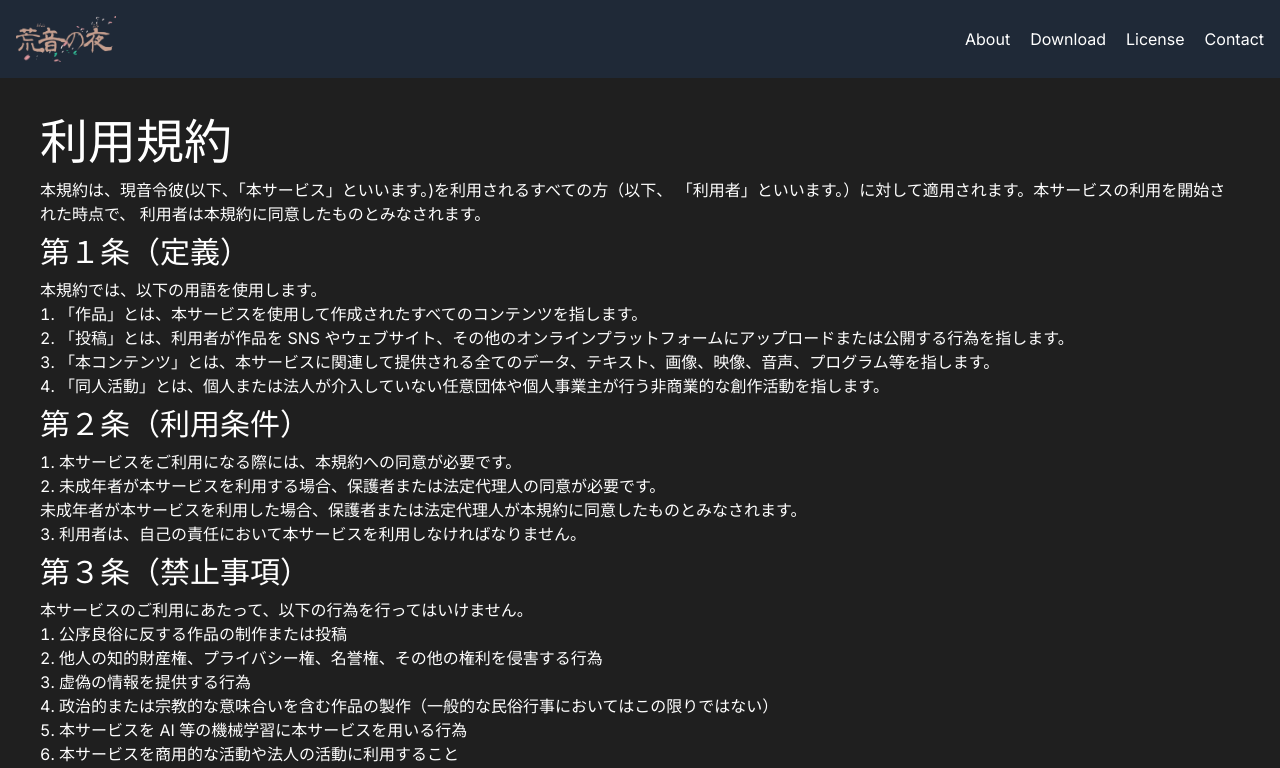
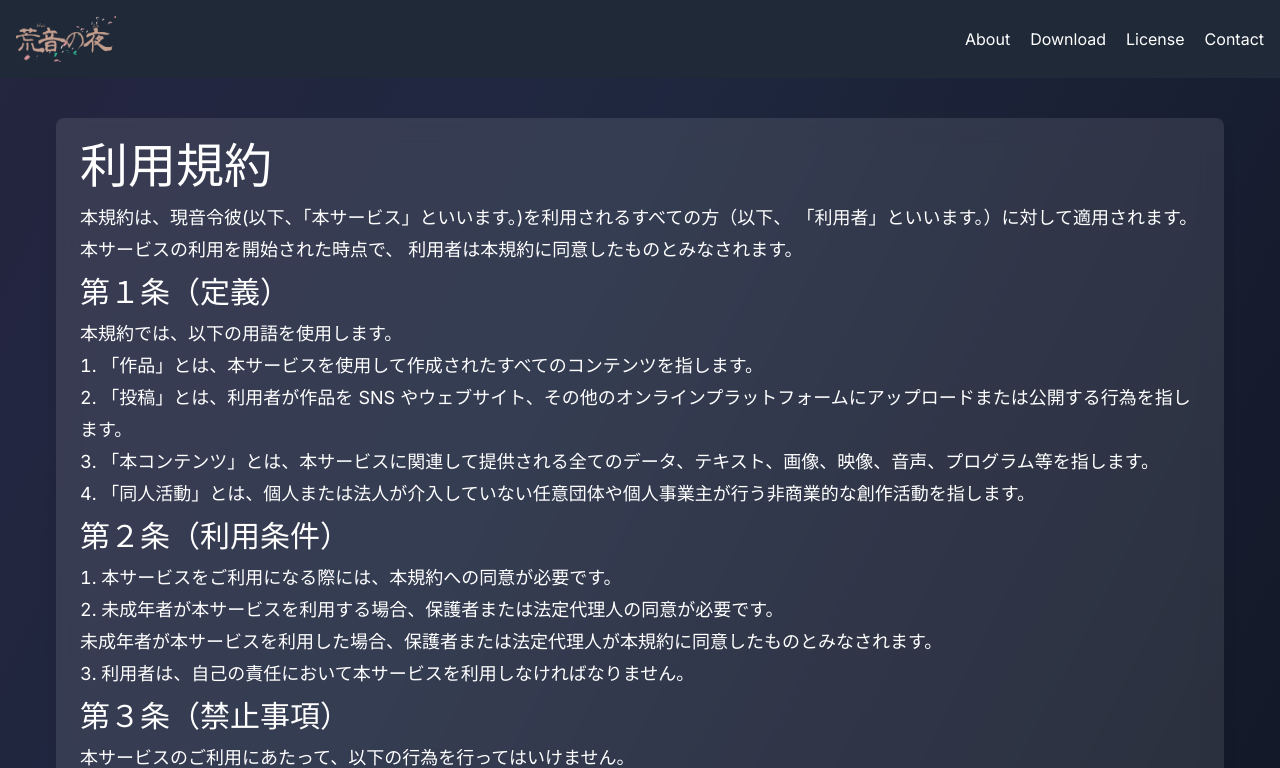
Before and after one commit to UniPro-tech/ramura-arane-site, a Next.js app: page /license in a window 1280 px wide. Shown: the top 768 px of the page. Built offline with nearby package versions, Linux system fonts and the light colour scheme.

Commit message:
:lipstick: 他のページとの統一

```diff
--- a/src/app/license/page.tsx
+++ b/src/app/license/page.tsx
@@ -25,7 +25,11 @@ export const metadata: Metadata = {
 
 export default function Home() {
   return (
-    <main className="min-h-screen bg-[#1f1f1f] p-10 text-white leading-6">
+    <main className="min-h-screen bg-[#1f1f1f] text-white leading-6">
+      <section className="relative min-h-screen w-full overflow-hidden px-4">
+        <div className="absolute inset-0 bg-gradient-to-br from-purple-900/30 via-blue-900/30 to-black animate-gradient-x" />
+        <div className="relative flex flex-col md:flex-row my-10 items-center px-4 md:px-10 h-full max-w-7xl mx-auto min-h-screen justify-center">
+          <div className="text-lg leading-8 p-6 bg-white/10 rounded-lg shadow-lg backdrop-blur-md">
             <h1 className="text-5xl pb-3">利用規約</h1>
             <p>
               本規約は、現音令彼(以下、「本サービス」といいます。)を利用されるすべての方（以下、
@@ -158,6 +162,9 @@ export default function Home() {
             <p>
               本規約のいずれかの条項が違法、無効または執行不能と判断された場合でも、残りの条項は引き続き有効に存続します。
             </p>
+          </div>
+        </div>
+      </section>
     </main>
   );
 }
```
Lines whose indentation alone changed are shown as unchanged.
